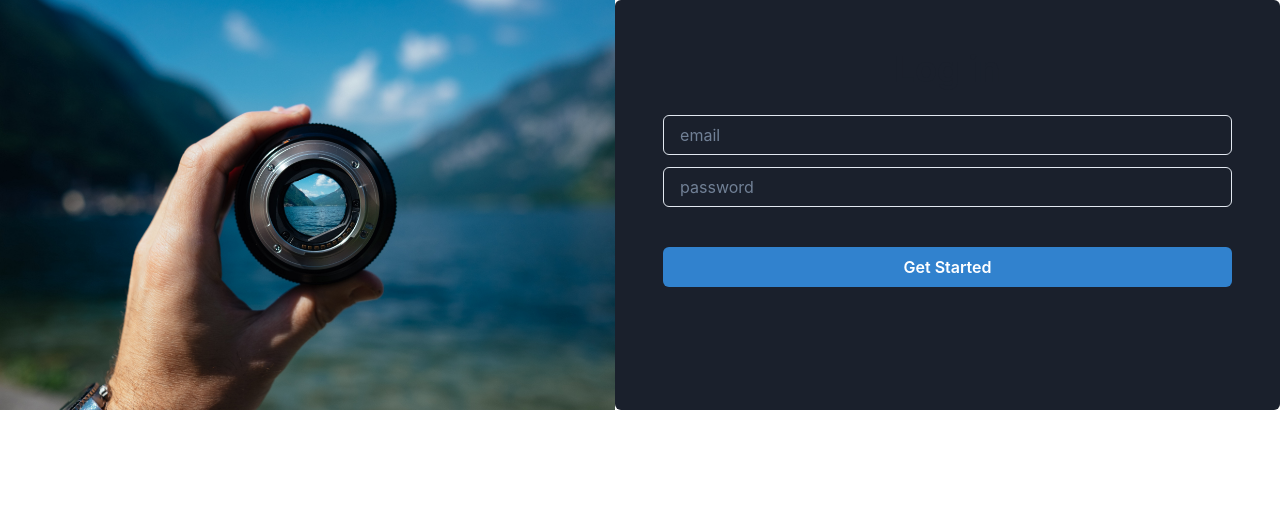
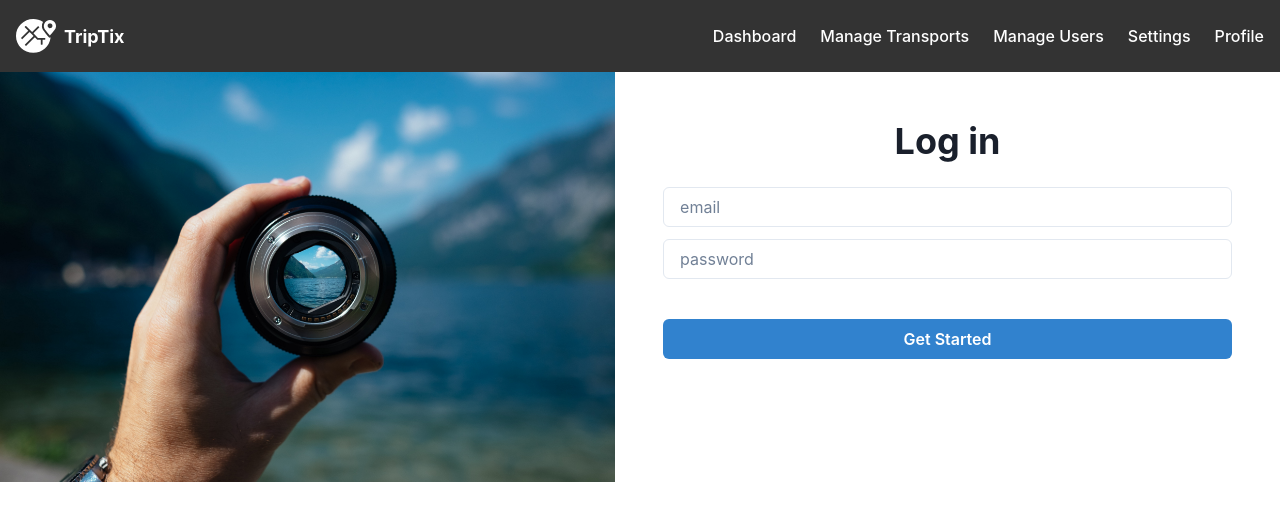
Before and after one commit to Trip-Tix/admin-site, a Next.js app: page / in a window 1280 px wide. Shown: the top 520 px of the page. Built offline with nearby package versions, Linux system fonts and the light colour scheme.

Commit message:
Navbar and NavItem is done.

```diff
--- /dev/null
+++ b/components/login.tsx
@@ -0,0 +1,12 @@
+import { Heading, Button, Input as ChakraInput} from "@chakra-ui/react";
+
+export default function Login() {
+    return(
+        <>
+            <Heading mb={6} textAlign={"center"}>Log in</Heading>
+            <ChakraInput placeholder={"email"} mb={3} type="email"/>
+            <ChakraInput placeholder={"password"} mb={6} type="password"/>
+            <Button mt={4} colorScheme={"blue"}>Get Started</Button>
+        </>
+    )
+}
--- /dev/null
+++ b/components/nav_item.tsx
@@ -0,0 +1,20 @@
+import { Text } from "@chakra-ui/react";
+
+interface NavItemProps {
+  children: React.ReactNode;
+}
+
+export default function NavItem({ children }: NavItemProps) {
+  return (
+    <Text
+      fontSize="md"
+      fontWeight="medium"
+      color="white"
+      ml={6}
+      cursor="pointer"
+      _hover={{ textDecoration: "underline" }}
+    >
+      {children}
+    </Text>
+  );
+}
--- /dev/null
+++ b/components/navbar.tsx
@@ -0,0 +1,35 @@
+import { Flex, Box, Text, Image as ChakraImage } from "@chakra-ui/react";
+import NavItem from "./nav_item";
+
+interface NavbarProps {
+  color: string;
+}
+
+export default function Navbar({ color }: NavbarProps) {
+  return (
+    <Flex
+      as="nav"
+      align="center"
+      justify="space-between"
+      padding="1rem"
+      backgroundColor={color}
+    >
+      <Box display="flex" alignItems="center">
+        {/* Logo */}
+        <ChakraImage src="/TripTixLogo.svg" alt="Company Logo" boxSize="40px" mr={2} />
+        {/* Website Name */}
+        <Text fontSize="lg" fontWeight="bold">
+          <span style={{ color: "#ffffff" }}>TripTix</span>
+        </Text>
+      </Box>
+      <Flex>
+        {/* Navbar Options */}
+        <NavItem>Dashboard</NavItem>
+        <NavItem>Manage Transports</NavItem>
+        <NavItem>Manage Users</NavItem>
+        <NavItem>Settings</NavItem>
+        <NavItem>Profile</NavItem>
+      </Flex>
+    </Flex>
+  );
+}
--- a/pages/index.tsx
+++ b/pages/index.tsx
@@ -1,9 +1,13 @@
 import { Flex, Button, Heading, Center } from "@chakra-ui/react";
 import { Input as ChakraInput}  from "@chakra-ui/react" ;
 import Image from "next/image";
+import Login from "../components/login";
+import Navbar from "../components/navbar";
 
 export default function Home() {
   return(
+    <Flex direction={"column"} justifyContent={"space-evenly"}>
+      <Navbar color="#333" />
       <Flex direction={"row"} justifyContent={"space-evenly"}>
         <Flex grow={"1"} direction={"column"} basis={"100%"}>
           <Center>
@@ -15,11 +19,9 @@ export default function Home() {
             />
           </Center>
         </Flex>
-      <Flex grow={"1"} direction={"column"} background={"gray.800"} p={12} rounded={6} basis={"100%"}>
-        <Heading mb={6} textAlign={"center"}>Log in</Heading>
-        <ChakraInput placeholder={"email"} mb={3} type="email"/>
-        <ChakraInput placeholder={"password"} mb={6} type="password"/>
-        <Button mt={4} colorScheme={"blue"}>Get Started</Button>
+        <Flex grow={"1"} direction={"column"} background={"white"} p={12} basis={"100%"}>
+          <Login/>
+        </Flex>
       </Flex>
     </Flex>
   )
```
Also changed, not shown: public/commonData/navbar_data.js (added, +7 -0 lines). Lines whose indentation alone changed are shown as unchanged.
